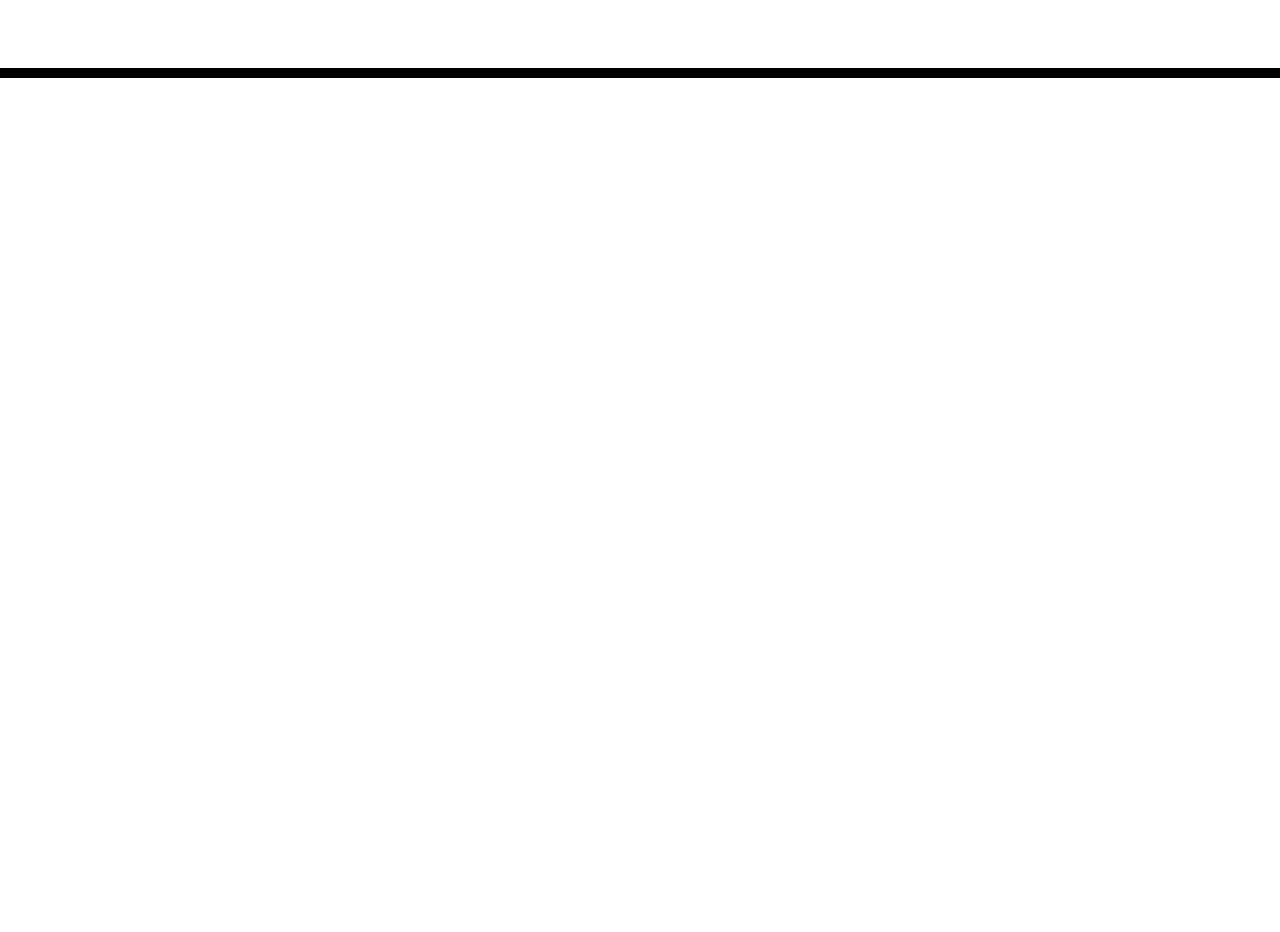
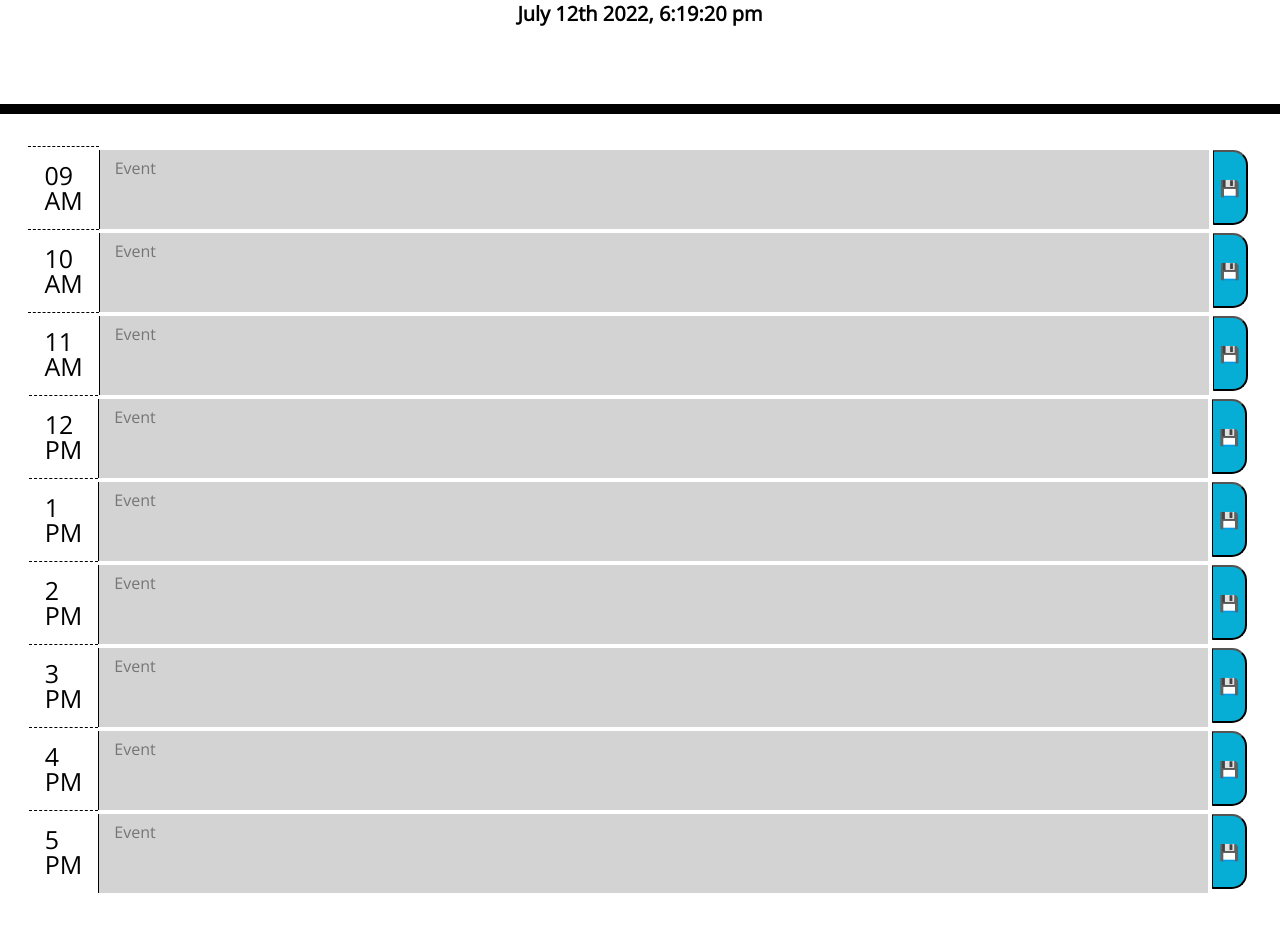
Before and after one commit to benbushman98/Work-Day-Scheduler, a plain HTML site: page index.html in a window 1280 px wide. Shown: the part 190-1122 px from the top of the page. Before the commit the page ends 800 px from the top, so only its background shows below. Drawn offline with nearby package versions, Linux system fonts and the light colour scheme.

Commit message:
updated html with time blocks

```diff
--- a/assets/css/style.css
+++ b/assets/css/style.css
@@ -40,6 +40,7 @@ textarea {
   background-color: #ffffff;
   color: #000000;
   border-top: 1px dashed #000000;
+  font-size: 25px;
 }
 
 .past {
@@ -69,3 +70,6 @@ textarea {
   font-size: 20px;
   transition: all 0.3s ease-in-out;
 }
+.container {
+  display: flex;
+}
--- /dev/null
+++ b/assets/js/script.js
@@ -0,0 +1,9 @@
+const currentDayEl = $('#currentDay')
+
+
+timeHeader();
+
+function timeHeader() {
+    currentDayEl.text(moment().format('MMMM Do YYYY, h:mm:ss a'));
+    currentDayEl.css('font-weight', 'bold')
+}
--- a/index.html
+++ b/index.html
@@ -28,11 +28,55 @@
       <p class="lead">A simple calendar app for scheduling your work day</p>
       <p id="currentDay" class="lead"></p>
     </header>
-    <div class="container">
-      <!-- Timeblocks go here -->
+
+    <div class="container justify-content-center" class="time-block">
+      <div class="hour p-3">09 AM</div>
+      <textarea class="description col-12 past mt-1" placeholder="Event"></textarea>
+      <button class="saveBtn m-1">💾</button>
+    </div>
+    <div class="container justify-content-center" class="time-block">
+      <div class="hour p-3">10 AM</div>
+      <textarea class="description col-12 past mt-1" placeholder="Event"></textarea>
+      <button class="saveBtn m-1">💾</button>
+    </div>
+    <div class="container justify-content-center" class="time-block">
+      <div class="hour p-3">11 AM</div>
+      <textarea class="description col-12 past mt-1" placeholder="Event"></textarea>
+      <button class="saveBtn m-1">💾</button>
+    </div>
+    <div class="container justify-content-center" class="time-block">
+      <div class="hour p-3">12 PM</div>
+      <textarea class="description col-12 past mt-1" placeholder="Event"></textarea>
+      <button class="saveBtn m-1">💾</button>
+    </div>
+    <div class="container justify-content-center" class="time-block">
+      <div class="hour p-3">1 PM</div>
+      <textarea class="description col-12 past mt-1" placeholder="Event"></textarea>
+      <button class="saveBtn m-1">💾</button>
+    </div>
+    <div class="container justify-content-center" class="time-block">
+      <div class="hour p-3">2 PM</div>
+      <textarea class="description col-12 past mt-1" placeholder="Event"></textarea>
+      <button class="saveBtn m-1">💾</button>
+    </div>
+    <div class="container justify-content-center" class="time-block">
+      <div class="hour p-3">3 PM</div>
+      <textarea class="description col-12 past mt-1" placeholder="Event"></textarea>
+      <button class="saveBtn m-1">💾</button>
+    </div>
+    <div class="container justify-content-center" class="time-block">
+      <div class="hour p-3">4 PM</div>
+      <textarea class="description col-12 past mt-1" placeholder="Event"></textarea>
+      <button class="saveBtn m-1">💾</button>
+    </div>
+    <div class="container justify-content-center mb-5" class="time-block">
+      <div class="hour p-3">5 PM</div>
+      <textarea class="description col-12 past mt-1" placeholder="Event"></textarea>
+      <button class="saveBtn m-1">💾</button>
     </div>
 
     <script src="https://cdnjs.cloudflare.com/ajax/libs/jquery/3.2.1/jquery.min.js"></script>
     <script src="https://cdnjs.cloudflare.com/ajax/libs/moment.js/2.24.0/moment.min.js"></script>
+    <script src="./assets/js/script.js"></script>
   </body>
 </html>
```
